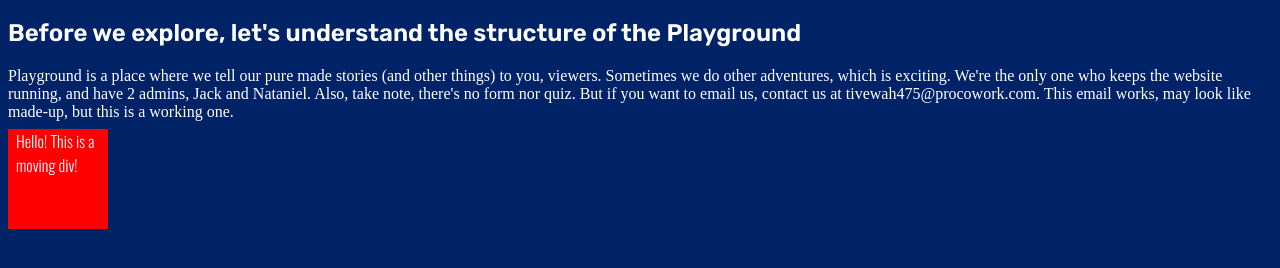
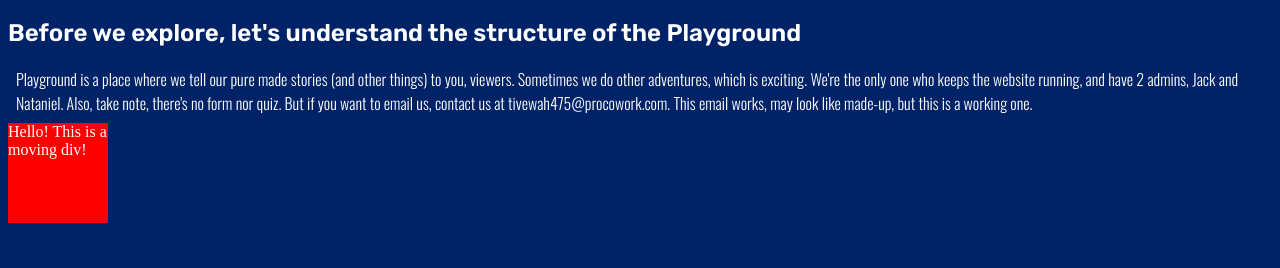
Before and after one commit to TheRobotCodingMan/theplayground, a plain HTML site: page index.html in a window 1280 px wide. Shown: the part 62-330 px from the top of the page. Drawn offline with nearby package versions, Linux system fonts and the light colour scheme.

Commit message:
Update index.html

```diff
--- a/index.html
+++ b/index.html
@@ -13,7 +13,7 @@
 <body>
 <h1>Welcome to the <b><i>Playground</i></b></h1>
 <h2>Before we explore, let's understand the structure of the Playground</h2>
-<p="sp">Playground is a place where we tell our pure made stories (and other things) to you, viewers. Sometimes we do other adventures, which is exciting. We're the only one who keeps the website running, and have 2 admins, Jack and Nataniel. Also, take note, there's no form nor quiz. But if you want to email us, contact us at tivewah475@procowork.com. This email works, may look like made-up, but this is a working one.</p>
-  <div><p>Hello! This is a moving div!</p></div>
+<p>Playground is a place where we tell our pure made stories (and other things) to you, viewers. Sometimes we do other adventures, which is exciting. We're the only one who keeps the website running, and have 2 admins, Jack and Nataniel. Also, take note, there's no form nor quiz. But if you want to email us, contact us at tivewah475@procowork.com. This email works, may look like made-up, but this is a working one.</p>
+  <div class="divp main" id="divp1"><div class="box" id="box1">Hello! This is a moving div!</div></div>
 </body>
 </html>
```
